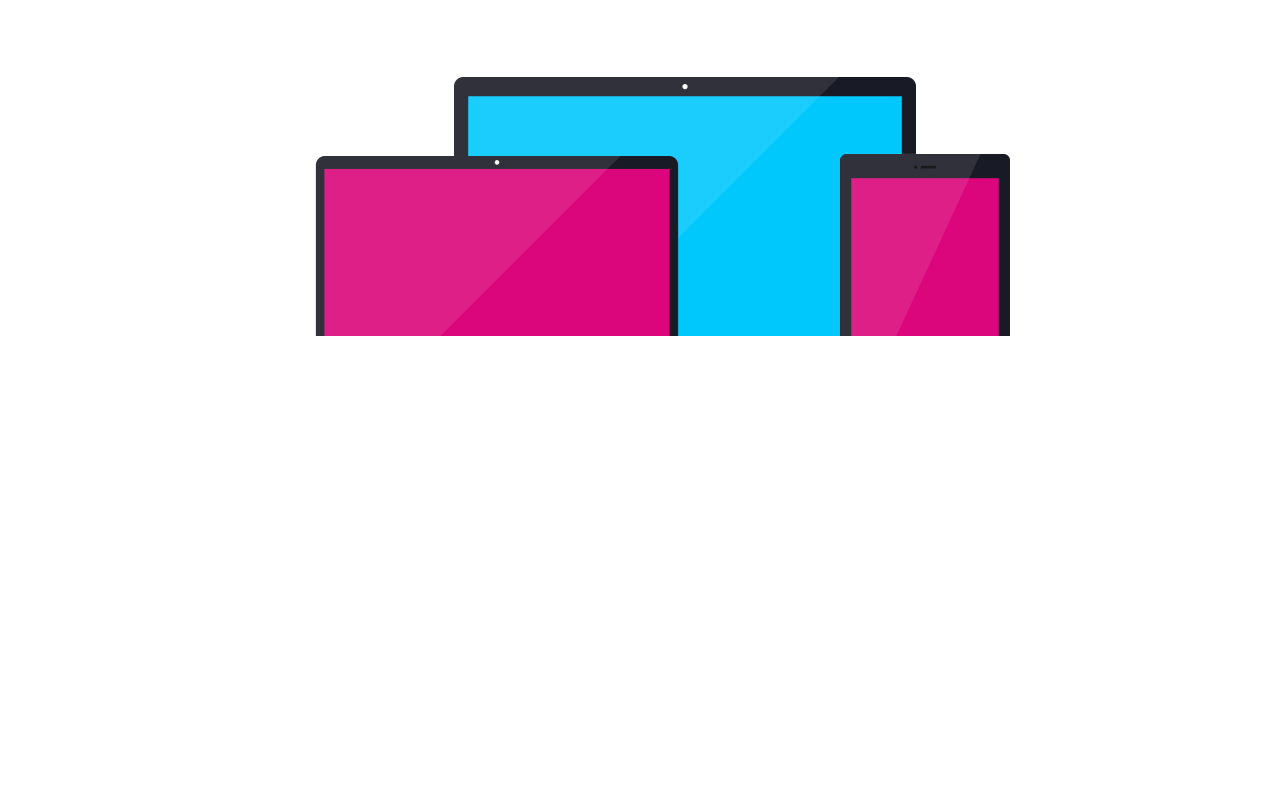
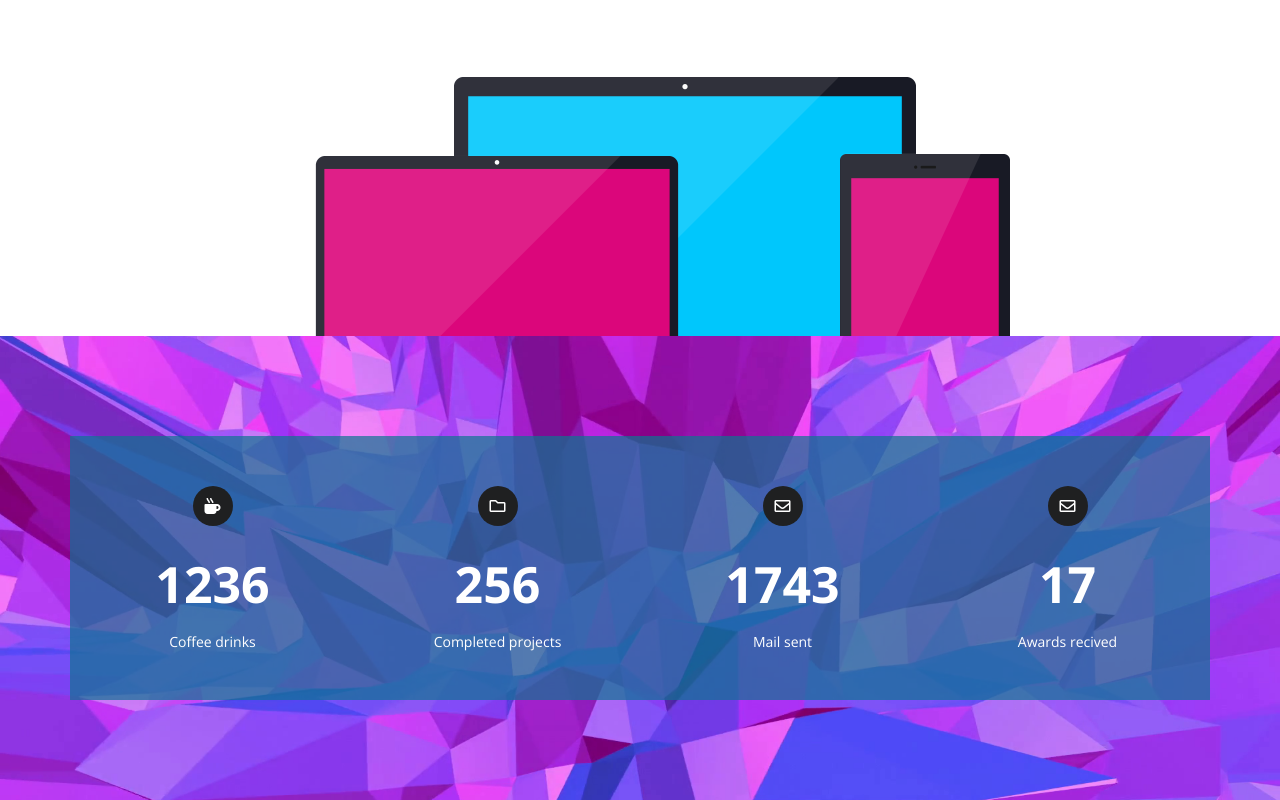
Before and after one commit to Y39WebDeveloper/Kasper, a plain HTML site: page index.html in a window 1280 px wide. Shown: the part 4462-5262 px from the top of the page. Before the commit the page ends 4798 px from the top, so only its background shows below. Drawn offline with nearby package versions, Linux system fonts and the light colour scheme.

Commit message:
add statistic section

```diff
--- a/css/kasper.scss
+++ b/css/kasper.scss
@@ -480,3 +480,54 @@ header{
     }
 }
 /* End About */
+/* Start Stats*/
+.stats{
+    @extend %section-padding;
+    text-align: center;
+    background: {
+        image: url(../images/stats.png);
+        size: cover;
+    }
+    position: relative;
+    &::before{
+        @extend %layer;
+    }
+    .container{
+        position: relative;
+        display: flex;
+        flex-wrap: wrap;
+        .box{
+            color: #fff;
+            padding: 50px;
+            background-color: $mainTransColor;
+            @media (max-width: 767px) {
+                flex-basis: 100%;
+            }
+            @media (min-width: 768px) {
+                flex-basis: 50%;
+            }
+            @media (min-width: 992px) {
+                flex-basis: 25%;
+            }
+            i{
+                width: 40px;
+                height: 40px;
+                display: flex;
+                background-color: #1f2021;
+                justify-content: center;
+                align-items: center;
+                border-radius: 50%;
+                margin: 0 auto 30px;
+            }
+            .number{
+                font-size: 50px;
+                font-weight: bold;
+                margin: 0 0 20px;
+            }
+            p{
+                font-size: 14px;
+            }
+        }
+    }
+}
+/* End Stats*/
--- a/index.html
+++ b/index.html
@@ -214,6 +214,32 @@
         </div>
     </section>
     <!-- End About us -->
+    <!-- Start Stats -->
+    <section class="stats">
+        <div class="container">
+            <div class="box">
+                <i class="fas fa-mug-hot"></i>
+                <div class="number">1236</div>
+                <p>Coffee drinks</p>
+            </div>
+            <div class="box">
+                <i class="far fa-folder"></i>
+                <div class="number">256</div>
+                <p>Completed projects</p>
+            </div>
+            <div class="box">
+                <i class="far fa-envelope"></i>
+                <div class="number">1743</div>
+                <p>Mail sent</p>
+            </div>
+            <div class="box">
+                <i class="far fa-envelope"></i>
+                <div class="number">17</div>
+                <p>Awards recived</p>
+            </div>
+        </div>
+    </section>
+    <!-- End Stats -->
 
 </body>
 </html>
```
Also changed, not shown: css/kasper.css.
